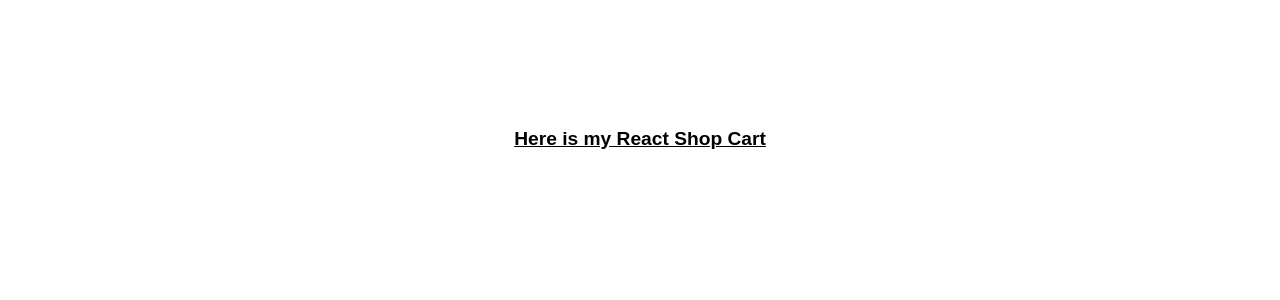
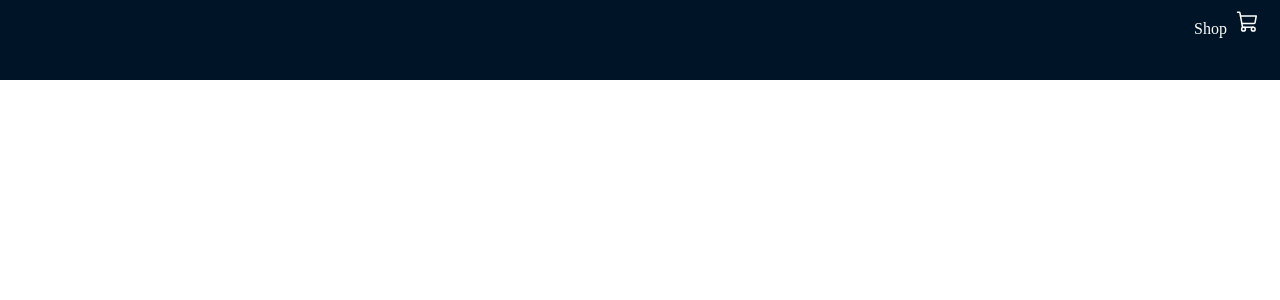
Before and after one commit to Cherrypick14/react-shopcart, a React (Create React App) app in the folder react_scart/: page / in a window 1280 px wide. Shown: the top 300 px of the page. Built offline with nearby package versions, Linux system fonts and the light colour scheme.

Commit message:
add routes

```diff
--- a/react_scart/src/App.js
+++ b/react_scart/src/App.js
@@ -1,9 +1,17 @@
 import './App.css';
+import {BrowserRouter as Router,Routes, Route } from 'react-router-dom'
+import { Navbar } from './components/navbar';
 
 function App() {
   return (
     <div className="App">
-      <h1>Here is my React Shop Cart</h1>
+      <Router>
+        <Navbar />
+        <Routes>
+           <Route path = "/" />
+           <Route path = "/cart" />
+        </Routes>
+      </Router>
 
     </div>
   );
```
